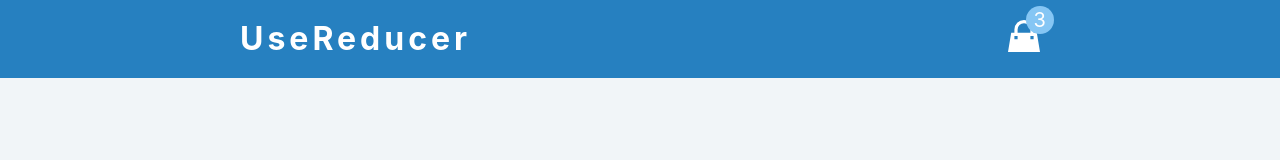
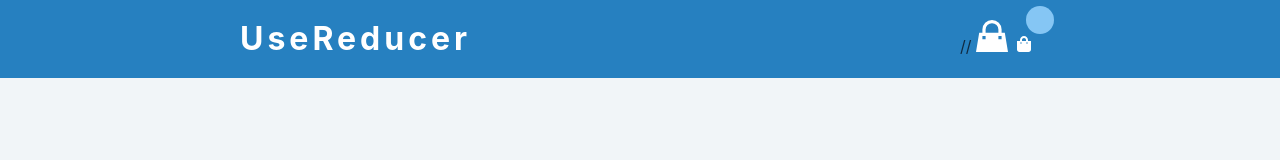
Before and after one commit to anamarijakukulj/practiceJS, a React (Create React App) app in the folder LearnReact/cart-project/: page / in a window 1280 px wide. Shown: the top 160 px of the page. Built offline with nearby package versions, Linux system fonts and the light colour scheme.

Commit message:
Add icon and amount

```diff
--- a/LearnReact/cart-project/src/Navbar.js
+++ b/LearnReact/cart-project/src/Navbar.js
@@ -1,19 +1,23 @@
 import React from 'react';
+import { FaShoppingBag } from 'react-icons/fa';
 import { useGlobalContext } from './context';
 
 const Navbar = () => {
+  const { amount } = useGlobalContext();
+
   return (
     <nav>
       <div className='nav-center'>
         <h3>useReducer</h3>
 
         <div className='nav-container'>
-          <svg xmlns='http://www.w3.org/2000/svg' viewBox='0 0 20 20'>
-            <path d='M16 6v2h2l2 12H0L2 8h2V6a6 6 0 1 1 12 0zm-2 0a4 4 0 1 0-8 0v2h8V6zM4 10v2h2v-2H4zm10 0v2h2v-2h-2z' />
-          </svg>
+//           <svg xmlns='http://www.w3.org/2000/svg' viewBox='0 0 20 20'>
+//             <path d='M16 6v2h2l2 12H0L2 8h2V6a6 6 0 1 1 12 0zm-2 0a4 4 0 1 0-8 0v2h8V6zM4 10v2h2v-2H4zm10 0v2h2v-2h-2z' />
+//           </svg>
+             <FaShoppingBag />
 
           <div className='amount-container'>
-            <p className='total-amount'>3</p>
+            <p className='total-amount'>{amount}</p>
           </div>
         </div>
       </div>
```
